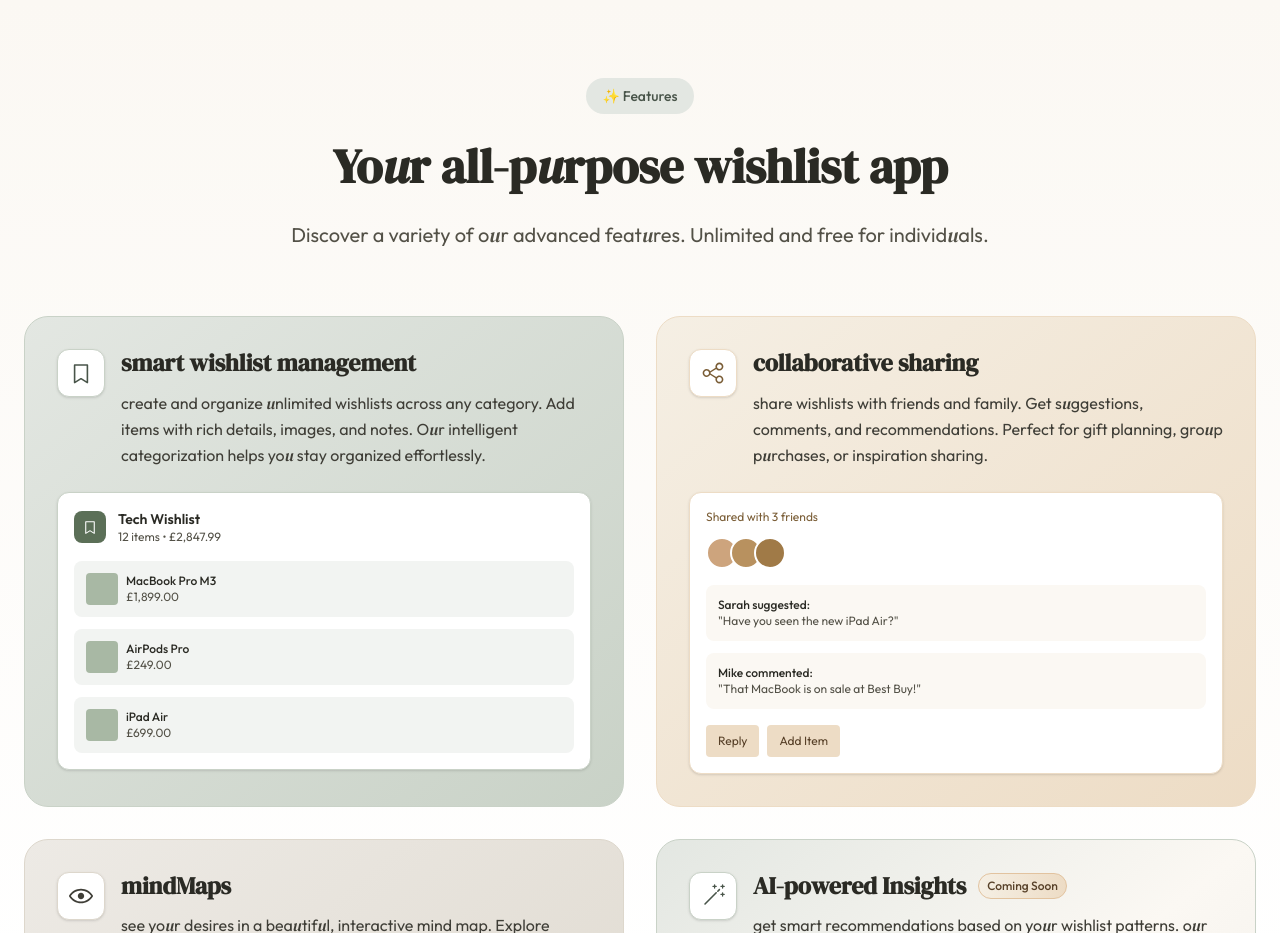
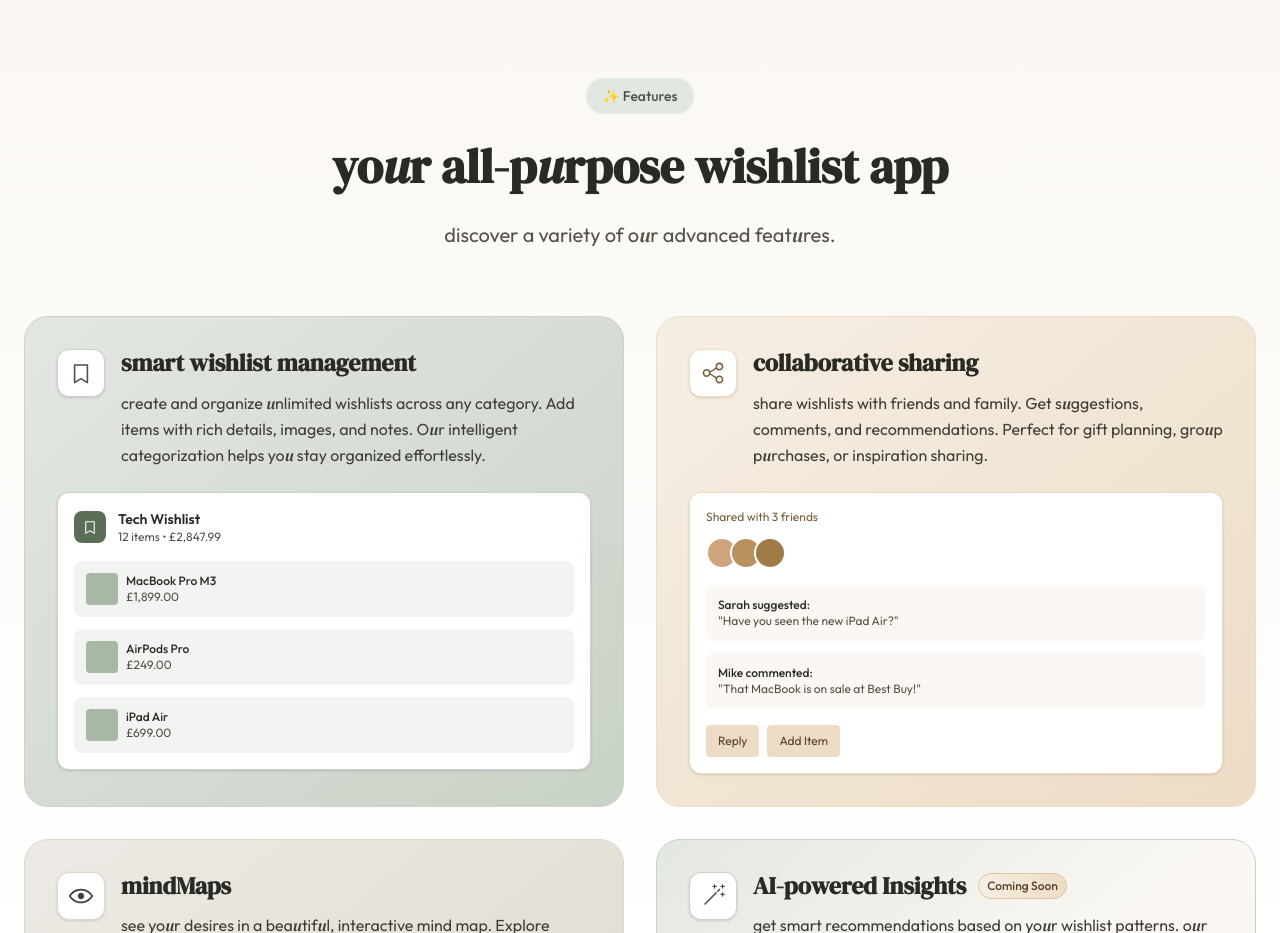
Before and after one commit to hayzaydeee/umber, a React (Vite) app in the folder umber-frontend/: page / in a window 1280 px wide. Shown: the part 3300-4233 px from the top of the page. Built offline with nearby package versions, Linux system fonts and the light colour scheme.

Commit message:
features update | 06.09.2025

```diff
--- a/umber-frontend/src/components/landingPage/FeaturesSection.jsx
+++ b/umber-frontend/src/components/landingPage/FeaturesSection.jsx
@@ -45,11 +45,11 @@ function FeaturesSection() {
             <span className="text-moss-700 text-sm font-medium">✨ Features</span>
           </div>
           <h2 className="text-3xl sm:text-4xl md:text-5xl font-display font-bold text-umber-800 mb-6">
-            <UmberText>Your all-purpose wishlist app</UmberText>
+            <UmberText>your all-purpose wishlist app</UmberText>
           </h2>
           <p className="text-lg sm:text-xl text-umber-600 max-w-3xl mx-auto leading-relaxed">
             <UmberText>
-              Discover a variety of our advanced features. Unlimited and free for individuals.
+              discover a variety of our advanced features.
             </UmberText>
           </p>
         </motion.div>
```
